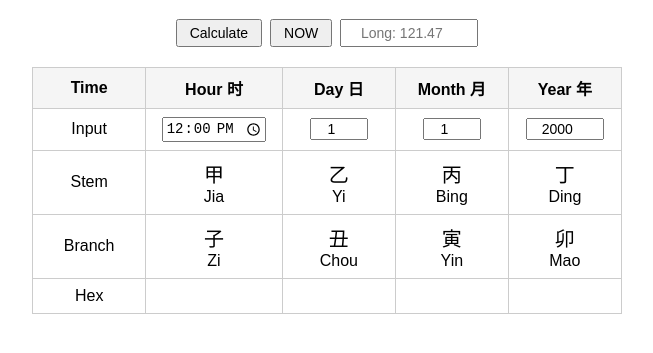
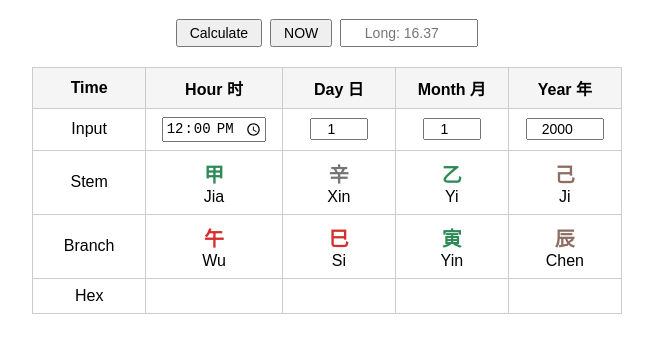
Before and after one commit to edufengshui/xkdg, a plain HTML site: page index.html in a window 1280 px wide. Shown: the part 61-414 px from the top of the page, without its empty margins (313-966 px from the left). Drawn offline with Linux system fonts and the light colour scheme.

Commit message:
Update index.html

```diff
--- a/index.html
+++ b/index.html
@@ -9,8 +9,14 @@
     th, td { border: 1px solid #ccc; padding: 8px 16px; min-width: 80px; }
     th { background: #f5f5f5; }
     input { text-align: center; font-size: 14px; }
-   .stem-cn { font-size: 20px; }
-   .branch-cn { font-size: 20px; }
+   .stem-cn { font-size: 20px; font-weight: bold; }
+   .branch-cn { font-size: 20px; font-weight: bold; }
+    /* COLORI 5 ELEMENTI */
+   .wood { color: #2e8b57; }
+   .fire { color: #d32f2f; }
+   .earth { color: #8d6e63; }
+   .metal { color: #757575; }
+   .water { color: #1976d2; }
   </style>
 </head>
 <body>
@@ -20,7 +26,7 @@
   <div style="display: flex; gap: 8px; justify-content: center; margin: 10px 0;">
     <button onclick="calculate()" style="padding: 4px 12px; font-size: 14px;">Calculate</button>
     <button onclick="setNow()" style="padding: 4px 12px; font-size: 14px;">NOW</button>
-    <input id="longitude" type="number" step="0.01" placeholder="Long: 121.47"
+    <input id="longitude" type="number" step="0.01" placeholder="Long: 16.37"
            style="width: 110px; padding: 4px 12px; font-size: 14px; text-align: center;">
   </div>
 
@@ -63,77 +69,97 @@
   </table>
 
 <script>
-// --- QUI METTI LE TUE COSTANTI STEMS, BRANCHES, ELEMENTS ---
-const STEMS = ['Jia 甲','Yi 乙','Bing 丙','Ding 丁','Wu 戊','Ji 己','Geng 庚','Xin 辛','Ren 壬','Gui 癸'];
-const BRANCHES = {
-  'Zi':'Rat 子 Water','Chou':'Ox 丑 Earth','Yin':'Tiger 寅 Wood','Mao':'Rabbit 卯 Wood',
-  'Chen':'Dragon 辰 Earth','Si':'Snake 巳 Fire','Wu':'Horse 午 Fire','Wei':'Goat 未 Earth',
-  'Shen':'Monkey 申 Metal','You':'Rooster 酉 Metal','Xu':'Dog 戌 Earth','Hai':'Pig 亥 Water'
-};
-const ELEMENTS = {
-  'Zi':'water','Chou':'earth','Yin':'wood','Mao':'wood','Chen':'earth','Si':'fire',
-  'Wu':'fire','Wei':'earth','Shen':'metal','You':'metal','Xu':'earth','Hai':'water'
-};
+// --- COSTANTI BAZI ---
+const STEMS = [
+  {en:'Jia', cn:'甲', el:'wood'}, {en:'Yi', cn:'乙', el:'wood'},
+  {en:'Bing', cn:'丙', el:'fire'}, {en:'Ding', cn:'丁', el:'fire'},
+  {en:'Wu', cn:'戊', el:'earth'}, {en:'Ji', cn:'己', el:'earth'},
+  {en:'Geng', cn:'庚', el:'metal'}, {en:'Xin', cn:'辛', el:'metal'},
+  {en:'Ren', cn:'壬', el:'water'}, {en:'Gui', cn:'癸', el:'water'}
+];
 
-// --- FUNZIONE PLACEHOLDER PER XKDG: SOSTITUISCILA CON LA TUA ---
-function getXKDGHexagram(gan, zhi) {
-  return ''; // Metti qui la tua logica per calcolare l'esagramma
+const BRANCHES = [
+  {en:'Zi', cn:'子', el:'water'}, {en:'Chou', cn:'丑', el:'earth'},
+  {en:'Yin', cn:'寅', el:'wood'}, {en:'Mao', cn:'卯', el:'wood'},
+  {en:'Chen', cn:'辰', el:'earth'}, {en:'Si', cn:'巳', el:'fire'},
+  {en:'Wu', cn:'午', el:'fire'}, {en:'Wei', cn:'未', el:'earth'},
+  {en:'Shen', cn:'申', el:'metal'}, {en:'You', cn:'酉', el:'metal'},
+  {en:'Xu', cn:'戌', el:'earth'}, {en:'Hai', cn:'亥', el:'water'}
+];
+
+// --- FUNZIONE XKDG: RIMETTI LA TUA SE CE L'HAI ---
+function getXKDGHexagram(stem, branch) {
+  return ''; // Sostituisci con la tua funzione
 }
 
-// --- CALCOLO PRINCIPALE: SOSTITUISCI CON LA TUA LOGICA ---
+// --- CALCOLO BAZI CORRETTO ---
 function calculate() {
   const year = parseInt(document.getElementById('year').value);
   const month = parseInt(document.getElementById('month').value);
   const day = parseInt(document.getElementById('day').value);
-  const time = document.getElementById('time').value;
+  const timeStr = document.getElementById('time').value;
+  const [hour, minute] = timeStr.split(':').map(Number);
   const lon = parseFloat(document.getElementById('longitude').value) || 120;
 
-  // TODO: Qui metti il tuo algoritmo Bazi completo
-  // Questo è solo un esempio per far funzionare la tabella
+  // True Solar Time correction
+  const offsetMinutes = Math.round((lon - 120) * 4);
+  const date = new Date(year, month - 1, day, hour, minute + offsetMinutes);
+
+  // --- YEAR PILLAR ---
+  // Anno inizia a Li Chun ~4 Feb. Semplificato: se prima del 4 Feb usa anno-1
+  let yearStem = (year - 4) % 10;
+  if (month === 1 || (month === 2 && day < 4)) yearStem = (year - 5) % 10;
+  if (yearStem < 0) yearStem += 10;
+  const yearBranch = (year - 4) % 12;
+
+  // --- DAY PILLAR ---
+  // Algoritmo base giorno giuliano
+  const jd = Math.floor(365.25 * (year + 4716)) + Math.floor(30.6001 * (month + 1)) + day - 1524.5;
+  const dayCycle = Math.floor(jd + 0.5) % 60;
+  const dayStem = dayCycle % 10;
+  const dayBranch = dayCycle % 12;
+
+  // --- MONTH PILLAR ---
+  // Semplificato: mese parte dal 5-8 del mese solare
+  const monthStem = (yearStem * 2 + month) % 10;
+  const monthBranch = (month + 1) % 12;
+
+  // --- HOUR PILLAR ---
+  const hourIndex = Math.floor((date.getHours() + 1) / 2) % 12;
+  const hourStem = (dayStem * 2 + hourIndex) % 10;
+
   const pillars = [
-    { prefix: 'h', stem: 'Jia', branch: 'Zi' },
-    { prefix: 'd', stem: 'Yi', branch: 'Chou' },
-    { prefix: 'm', stem: 'Bing', branch: 'Yin' },
-    { prefix: 'y', stem: 'Ding', branch: 'Mao' }
+    {p:'h', s:hourStem, b:hourIndex},
+    {p:'d', s:dayStem, b:dayBranch},
+    {p:'m', s:monthStem, b:monthBranch},
+    {p:'y', s:yearStem, b:yearBranch}
   ];
 
-  pillars.forEach(item => {
-    document.getElementById(item.prefix+'-stem-cn').textContent = STEMS.find(s => s.includes(item.stem)).split(' ')[1];
-    document.getElementById(item.prefix+'-stem-en').textContent = item.stem;
-    document.getElementById(item.prefix+'-branch-cn').textContent = BRANCHES[item.branch].split(' ')[1];
-    document.getElementById(item.prefix+'-branch-en').textContent = item.branch;
-    document.getElementById(item.prefix+'-branch-cn').className = 'branch-cn ' + ELEMENTS[item.branch];
+  pillars.forEach(({p, s, b}) => {
+    const stem = STEMS[s];
+    const branch = BRANCHES[b];
+    document.getElementById(p+'-stem-cn').textContent = stem.cn;
+    document.getElementById(p+'-stem-en').textContent = stem.en;
+    document.getElementById(p+'-stem-cn').className = 'stem-cn ' + stem.el;
+    document.getElementById(p+'-branch-cn').textContent = branch.cn;
+    document.getElementById(p+'-branch-en').textContent = branch.en;
+    document.getElementById(p+'-branch-cn').className = 'branch-cn ' + branch.el;
+    document.getElementById(p+'-hex').innerHTML = getXKDGHexagram(stem.en, branch.en);
   });
-
-  // Calcolo Hex se la funzione esiste
-  if (typeof getXKDGHexagram === 'function') {
-    document.getElementById('h-hex').innerHTML = getXKDGHexagram('Jia', 'Zi');
-    document.getElementById('d-hex').innerHTML = getXKDGHexagram('Yi', 'Chou');
-    document.getElementById('m-hex').innerHTML = getXKDGHexagram('Bing', 'Yin');
-    document.getElementById('y-hex').innerHTML = getXKDGHexagram('Ding', 'Mao');
-  }
 }
 
-// --- TASTO NOW: IMPOSTA DATA/ORA ATTUALE ---
+// --- TASTO NOW ---
 function setNow() {
   const now = new Date();
-  const lon = parseFloat(document.getElementById('longitude').value) || 16.37; // default Vienna
-
-  // Conversione True Solar Time approssimata
-  const offsetMinutes = Math.round((lon - 120) * 4);
-  now.setMinutes(now.getMinutes() + offsetMinutes);
-
   document.getElementById('time').value = now.toTimeString().slice(0,5);
   document.getElementById('day').value = now.getDate();
   document.getElementById('month').value = now.getMonth() + 1;
   document.getElementById('year').value = now.getFullYear();
+  document.getElementById('longitude').value = document.getElementById('longitude').value || '16.37';
   calculate();
 }
 
-// Al caricamento pagina, calcola subito
-window.onload = function() {
-  calculate();
-}
+window.onload = calculate;
 </script>
 
 </body>
```
